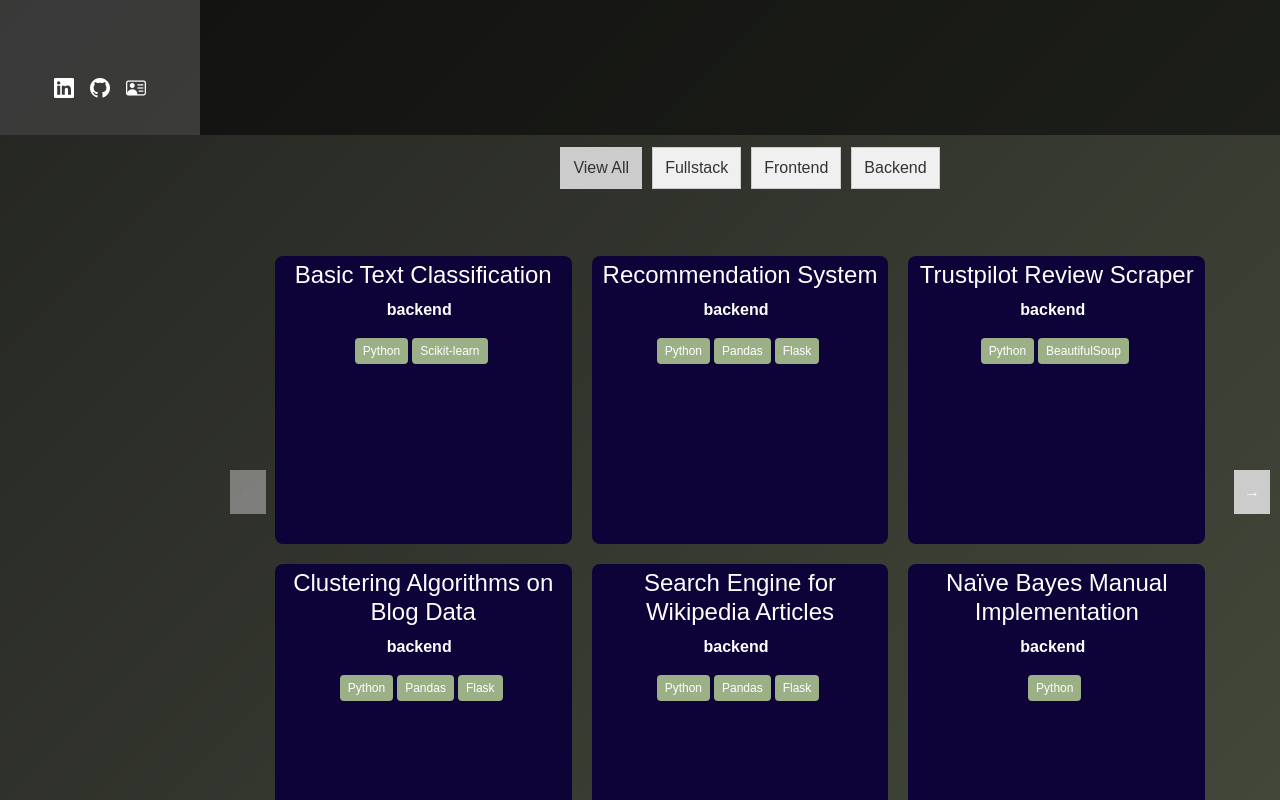
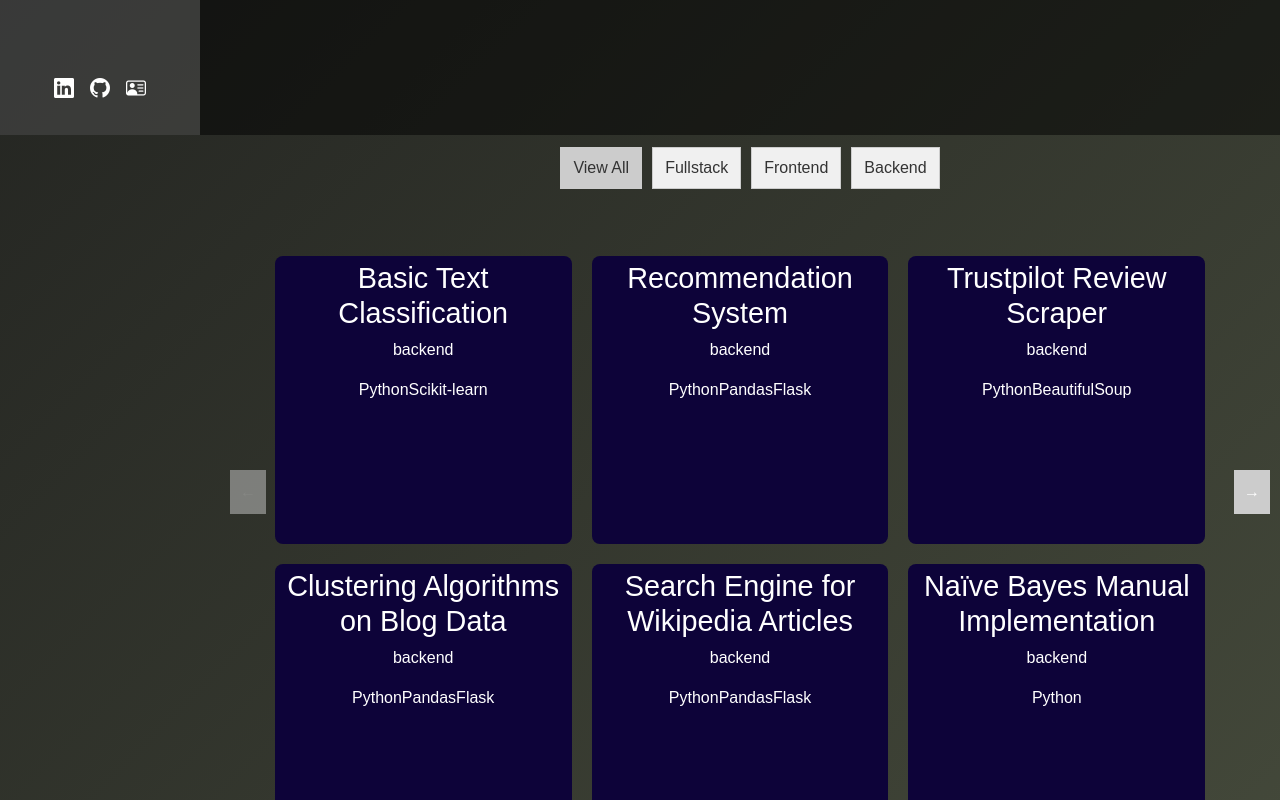
Before and after one commit to TeaElming/TeaElmingPortfolio, a React (Vite) app in the folder my-portfolio/: page /projects in a window 1280 px wide. Both pictures are taken after a click on the element 423 px from the left and 1068 px from the top of the page. Shown: the part 668-1468 px from the top of the page. Built offline with nearby package versions, Linux system fonts and the light colour scheme.

Commit message:
Updates to dark projects

```diff
--- a/my-portfolio/src/components/projects/css/project-card.css
+++ b/my-portfolio/src/components/projects/css/project-card.css
@@ -1,65 +1,23 @@
-/* Prettier mode - Light */
-[data-version='prettier'][data-theme="light"] .project-card {
-  border: 1px solid #ccc;
+.project-card {
+  width: 100%;
+  height: 100%;
   padding: 16px;
-  margin: 16px;
+  border: 2px solid var(--button-border, #ccc);
   border-radius: 8px;
-  background: #fff;
-  width: 100%;
-  height: 350px;
+  background: var(--footer-bg);
   overflow-y: auto;
   box-sizing: border-box;
 }
 
-/* Prettier mode - Dark */
-[data-version='prettier'][data-theme="dark"] .project-card {
-  border: 1px solid #ccc;
-  padding: 16px;
-  margin: 16px;
-  border-radius: 8px;
-  background: var(--footer-bg);
-  width: 100%;
-  height: 350px;
-  overflow-y: auto;
-  box-sizing: border-box;
-}
-
-/* Bare mode - Light */
-[data-version='bare'][data-theme="light"] .project-card {
-  padding: 16px;
-  margin: 16px;
-  border-radius: 8px;
-  width: 100%;
-  height: 350px;
-  overflow-y: auto;
-  box-sizing: border-box;
-}
-
-/* Bare mode - Dark */
-[data-version='bare'][data-theme="dark"] .project-card {
-  padding: 16px;
-  margin: 16px;
-  border-radius: 8px;
-  width: 100%;
-  height: 350px;
-  overflow-y: auto;
-  box-sizing: border-box;
-}
-
-/* Remove margin for the project card inside the modal in bare mode */
-[data-version='bare'] .project-modal .project-card {
-  margin: 0;
-}
-
 .project-title {
   margin-bottom: 8px;
-  font-size: 1.5em;
+  font-size: 1.8em;
 }
 
 .project-link {
   display: block;
   margin-bottom: 8px;
-  color: rgba(171, 196, 143, 0.9);
+  color: var(--accent-color);
   text-decoration: none;
 }
 
@@ -67,46 +25,14 @@
   text-decoration: underline;
 }
 
-.project-details {
-  margin-bottom: 8px;
+.project-description {
+  margin-top: 8px;
+  text-align: left;
+  max-height: 200px;
+  overflow-y: auto;
 }
 
-.project-stack {
-  font-weight: bold;
-  margin-right: 8px;
-}
-
-.project-technologies {
-  margin-top: 4px;
-}
-
-[data-theme="light"] .project-tech {
-  display: inline-block;
-  background-color: #f0f0f0;
-  padding: 4px 8px;
-  margin-right: 4px;
-  border-radius: 4px;
-  font-size: 12px;
-}
-
-[data-theme="dark"] .project-tech {
-  display: inline-block;
-  background-color: rgba(171, 196, 143, 0.9);
-  padding: 4px 8px;
-  margin-right: 4px;
-  border-radius: 4px;
-  font-size: 12px;
-}
-
-.project-description {
-  margin-top: 8px;
-}
-
-.project-images img {
-  max-width: 100%;
-  margin-top: 8px;
-}
-
+.project-images img,
 .project-video video {
   max-width: 100%;
   margin-top: 8px;
--- /dev/null
+++ b/my-portfolio/src/components/projects/css/project-carousel.css
@@ -0,0 +1,87 @@
+.carousel-container {
+  display: flex;
+  flex-direction: column;
+  align-items: center;
+  gap: 2rem;
+  width: 100%;
+  max-width: 1200px;
+  padding: 0 2rem;
+}
+
+.carousel-main {
+  display: flex;
+  align-items: center;
+  justify-content: center;
+  gap: 2rem;
+  width: 100%;
+}
+
+.project-display {
+  position: relative;
+  width: clamp(600px, 40vw, 900px); /* Min 600px, scales up to 900px */
+  height: clamp(400px, 50vh, 600px); /* Min 400px, scales up to 600px */
+  display: flex;
+  flex-direction: column;
+  justify-content: space-between;
+}
+
+.nav-button {
+  background-color: rgba(197, 225, 165, 0.9);
+  border: none;
+  color: var(--text-color);
+  padding: 8px 16px;
+  cursor: pointer;
+  border-radius: 4px;
+  min-width: 80px;
+}
+
+.nav-button:hover {
+  background-color: rgba(171, 196, 143, 0.9);
+}
+
+.counter {
+  position: absolute;
+  bottom: 10px;
+  right: 10px;
+  color: var(--text-color);
+  font-size: 14px;
+}
+
+.carousel-previews {
+  display: flex;
+  justify-content: center;
+  gap: 1rem;
+}
+
+.preview-card {
+  background: var(--footer-bg);
+  border: 1px solid #ccc;
+  padding: 8px;
+  border-radius: 4px;
+  cursor: pointer;
+  width: clamp(150px, 12vw, 200px);
+  height: 100px;
+  font-size: 0.8rem;
+  overflow: hidden;
+  text-overflow: ellipsis;
+  white-space: nowrap;
+  display: flex;
+  align-items: center;
+  justify-content: center;
+  text-align: center;
+}
+
+.preview-card h4 {
+  font-size: 0.8rem;
+  margin: 0;
+  padding: 0;
+  line-height: 1.2;
+  white-space: nowrap;
+  overflow: hidden;
+  text-overflow: ellipsis;
+}
+
+
+.preview-card:hover {
+  background-color: rgba(171, 196, 143, 0.2);
+}
--- a/my-portfolio/src/components/projects/css/project-list.css
+++ /dev/null
@@ -1,84 +0,0 @@
-.carousel-container {
-  width: 80%;
-  margin: 0 auto;
-  text-align: center;
-}
-
-.carousel-main {
-  display: flex;
-  align-items: center;
-  justify-content: center;
-  position: relative;
-}
-
-.project-display {
-  position: relative;
-  margin: 0 20px;
-  flex: 1;
-}
-.nav-button {
-  background-color: rgba(197, 225, 165, 0.9);
-  border: none;
-  color: white;
-  padding: 8px 16px;
-  cursor: pointer;
-  border-radius: 4px;
-  margin: 0 10px; /* add symmetric margins */
-}
-
-.next-button {
-  margin-left: 30px;
-}
-
-
-.nav-button:hover {
-  background-color: rgba(171, 196, 143, 0.9);
-}
-
-
-
-.counter {
-  position: absolute;
-  bottom: 10px;
-  right: 10px;
-  color: #000000;
-  padding: 4px 8px;
-  border-radius: 4px;
-  font-size: 14px;
-}
-
-.carousel-previews {
-  display: flex;
-  justify-content: center;
-  margin-top: 16px;
-}
-
-[data-version='prettier'][data-theme="light"] .preview-card {
-  background-color: #f0f0f0;
-  border: 1px solid #ccc;
-  padding: 8px;
-  margin: 0 8px;
-  border-radius: 4px;
-  cursor: pointer;
-  max-width: 200px;
-  max-height: 100px;
-  flex: 1;
-}
-
-[data-version='prettier'][data-theme="dark"] .preview-card {
-  background: var(--footer-bg);
-  border: 1px solid #ccc;
-  padding: 8px;
-  margin: 0 8px;
-  border-radius: 4px;
-  cursor: pointer;
-  max-width: 200px;
-  max-height: 100px;
-  flex: 1;
-}
-
-
-
-.preview-card:hover {
-  background-color: #e0e0e0;
-}
--- a/my-portfolio/src/components/projects/project-list.tsx
+++ b/my-portfolio/src/components/projects/project-carousel.tsx
@@ -2,7 +2,7 @@
 
 import React, { useState, useEffect } from "react"
 import ProjectCard, { ProjectData } from "./project-card"
-import "./css/project-list.css"
+import "./css/project-carousel.css"
 
 interface ProjectsCarouselProps {
 	filter: string
--- a/my-portfolio/src/pages/pretty/Projects.tsx
+++ b/my-portfolio/src/pages/pretty/Projects.tsx
@@ -1,7 +1,7 @@
 /** @format */
 
 import React, { useState } from "react"
-import ProjectsCarousel from "../../components/projects/project-list"
+import ProjectsCarousel from "../../components/projects/project-carousel"
 import "./css/Projects.css"
 import EasterEgg from "../../components/easter-egg/EasterEgg"
 import LatestProject from "../../components/easter-egg/LatestProject"
--- a/my-portfolio/src/pages/pretty/css/Projects.css
+++ b/my-portfolio/src/pages/pretty/css/Projects.css
@@ -1,60 +1,30 @@
 .projects-container {
   height: calc(100vh - var(--navbar-height) - var(--footer-height));
-  overflow: hidden;
   display: flex;
   flex-direction: column;
-  padding: 0.5rem;
+  justify-content: center;
+  align-items: center;
+  padding: 2rem;
+  gap: 2rem;
+  color: var(--text-color);
+  text-align: center;
 }
 
 .projects-button-section {
   display: flex;
-  gap: 0.5rem;
-  margin-bottom: 1rem;
-  align-self: center;
-}
-
-.projects-button-section button {
-  font-style: normal;
-  font-weight: normal;
-  transition: all 0.2s ease;
-  cursor: pointer;
-  background: none;
-  border: 1px solid #ccc;
-  padding: 0.5rem 1rem;
-  border-radius: 4px;
-  background-color: rgba(197, 225, 165, 0.9);
-}
-
-/* Active button: cursive (italic) and bold */
-.projects-button-section button.active {
-  font-style: italic;
-  font-weight: bold;
-  background-color: rgba(171, 196, 143, 0.9);
-}
-
-/* Hover effect: cursive (italic) */
-.projects-button-section button:hover {
-  font-style: italic;
+  gap: 1rem;
+  justify-content: center;
 }
 
 .projects-list-section {
-  flex: 1;
-  overflow: auto;
+  width: 100%;
+  display: flex;
+  justify-content: center;
 }
 
 .hidden-EasterEgg {
   position: fixed;
   bottom: 50px;
   right: 20px;
-  z-index: 1000; /* ensure it's above other content */
+  z-index: 1000;
 }
-
-/* Optional: style the scrollbar for .projects-list-section */
-.projects-list-section::-webkit-scrollbar {
-  width: 6px;
-}
-
-.projects-list-section::-webkit-scrollbar-thumb {
-  background-color: #aaa;
-  border-radius: 3px;
-}
--- a/my-portfolio/src/pages/pretty/css/Start.css
+++ b/my-portfolio/src/pages/pretty/css/Start.css
@@ -73,7 +73,7 @@
 [data-version='prettier'][data-theme="light"] {
 	--quick-link-text: #1d3557;
 	--quick-link-border: #457b9d;
-	--quick-link-hover-bg: #457b9d;
+	--quick-link-hover-bg: #5facdb;
 	--quick-link-hover-text: #f1faee;
 }
 
--- a/my-portfolio/src/styles/AppPrettyDark.css
+++ b/my-portfolio/src/styles/AppPrettyDark.css
@@ -1,12 +1,16 @@
 [data-version='prettier'][data-theme="dark"] {
-  --bg-gradient: linear-gradient(to bottom, rgba(0.9, 85, 48, 255) 50%, rgb(74, 107, 52) 90%);
-  --bg-color: #0f2b1c;
-  --text-color: #e9f5ea;
-  --cursor-glow: #7ca567;
-  --footer-bg: #344d2f;
-  --footer-text: #cde9a3;
-  --accent-color: #a4c48c;
+  --bg-gradient: linear-gradient(to bottom right, #071C0B, #0D2F16);
+  --bg-color: #0A1F12;          /* Darker, rich green base matching background */
+  --text-color: #CDE9D6;        /* Softer mint for readability */
+  --cursor-glow: #00ff66a3;       /* Vibrant neon green from wave lines */
+  --footer-bg: #0D2F16;         /* Consistent with gradient end color */
+  --footer-text: #00FF66;       /* Muted green for subtle contrast */
+  --accent-color: #00FF66;      /* Bright accent matching wave lines */
+  --button-border: #00FF66;     /* Buttons pop with the same accent */
+  --button-hover-bg: #00FF66;   /* Vibrant hover background */
+  --button-hover-text: #071C0B; /* Dark text on neon hover for contrast */
 }
+
 
 [data-version='prettier'][data-theme="dark"][data-page='start'] #root {
   background-image: url("/imgs/darkBackgroundWave.png");
```
